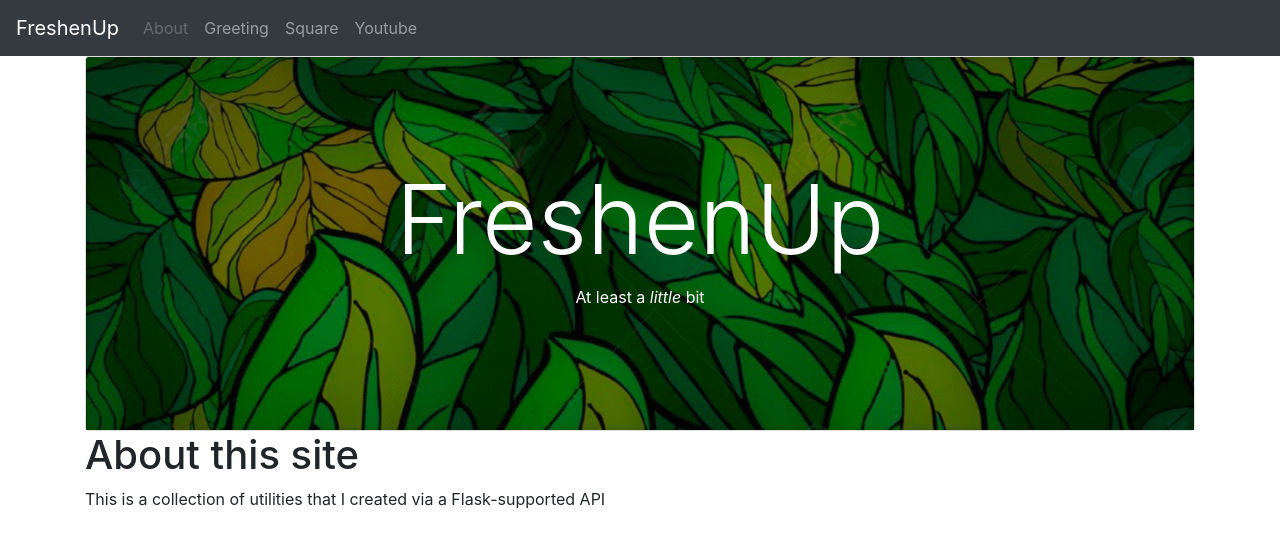
After one commit to shivam0735/python-website, a Flask app: page /home in a window 1280 px wide. The commit adds this page. Shown: the top 548 px of the page. Run offline with Flask 2, Linux system fonts and the light colour scheme; some libraries are stand-ins or nearby versions.

Commit message:
Add a home page titled "About"
- Also link navbar logo to the home page
- Set / -> /home
- Move ico file to images/ and set the icon file in header

```diff
--- a/app/main.py
+++ b/app/main.py
@@ -27,13 +27,24 @@ PAGE_YOUTUBE = {
         "function": "f_youtube"
     }
 
-pages = [PAGE_GREETING, PAGE_SQUARE, PAGE_YOUTUBE]
+PAGE_HOME = {
+        "page_title": "FreshenUp",
+        "navbar_label": "About",
+        "template": "home.html",
+        "function": "f_home"
+    }
+
+pages = [PAGE_HOME, PAGE_GREETING, PAGE_SQUARE, PAGE_YOUTUBE]
 
 global_history = []
 
 @app.route("/")
 def home():
-    return redirect(url_for('f_greeting'))
+    return redirect(url_for('f_home'))
+
+@app.route("/home")
+def f_home():
+    return render_template('home.html', pages=pages, current_page=PAGE_HOME)
 
 @app.route("/greeting")
 def f_greeting():
--- /dev/null
+++ b/app/website/static/css/home.css
@@ -0,0 +1,8 @@
+#main-heading-div {
+    background-color: rgba(0, 0, 0, 0.3);
+    color: white;
+    text-align: center;
+    display: flex;
+    justify-content: center;
+    align-items: center;
+}
--- /dev/null
+++ b/app/website/templates/home.html
@@ -0,0 +1,20 @@
+{% set user_stylesheet_path="/static/css/home.css" %}
+{% include 'partials/header.html' %}
+{% include 'partials/navbar.html' %}
+<div class='container'>
+    <div class="card" style="width: 100%">
+        <img class="card-img-top" src="/static/images/leaves-crop.jpg" alt="Card image cap">
+        <div class="card-img-overlay" id="main-heading-div">
+            <div>
+                <h1 class="display-1">FreshenUp</h1>
+                <p>At least a <i>little</i> bit</p>
+            </div>
+        </div>
+    </div>
+    <div class="row">
+        <div class="col-lg-12">
+        <h1>About this site</h1>
+        <p>This is a collection of utilities that I created via a Flask-supported API</p>
+    </div>
+</div>
+{% include 'partials/footer.html' %}
--- a/app/website/templates/partials/header.html
+++ b/app/website/templates/partials/header.html
@@ -2,6 +2,7 @@
 <html>
     <head>
         <title>{{ current_page['page_title'] }}</title>
+        <link rel="icon" href="/static/images/favicon.ico">
         <link rel="stylesheet" href="https://stackpath.bootstrapcdn.com/bootstrap/4.5.2/css/bootstrap.min.css" integrity="sha384-JcKb8q3iqJ61gNV9KGb8thSsNjpSL0n8PARn9HuZOnIxN0hoP+VmmDGMN5t9UJ0Z" crossorigin="anonymous">
         <link rel="stylesheet" href="{{ user_stylesheet_path }}">
     </head>
```
Also changed, not shown: README.txt, app/website/static/images/favicon.ico (renamed from app/website/static/favicon.ico), app/website/static/images/leaves-crop.JPG (added).
